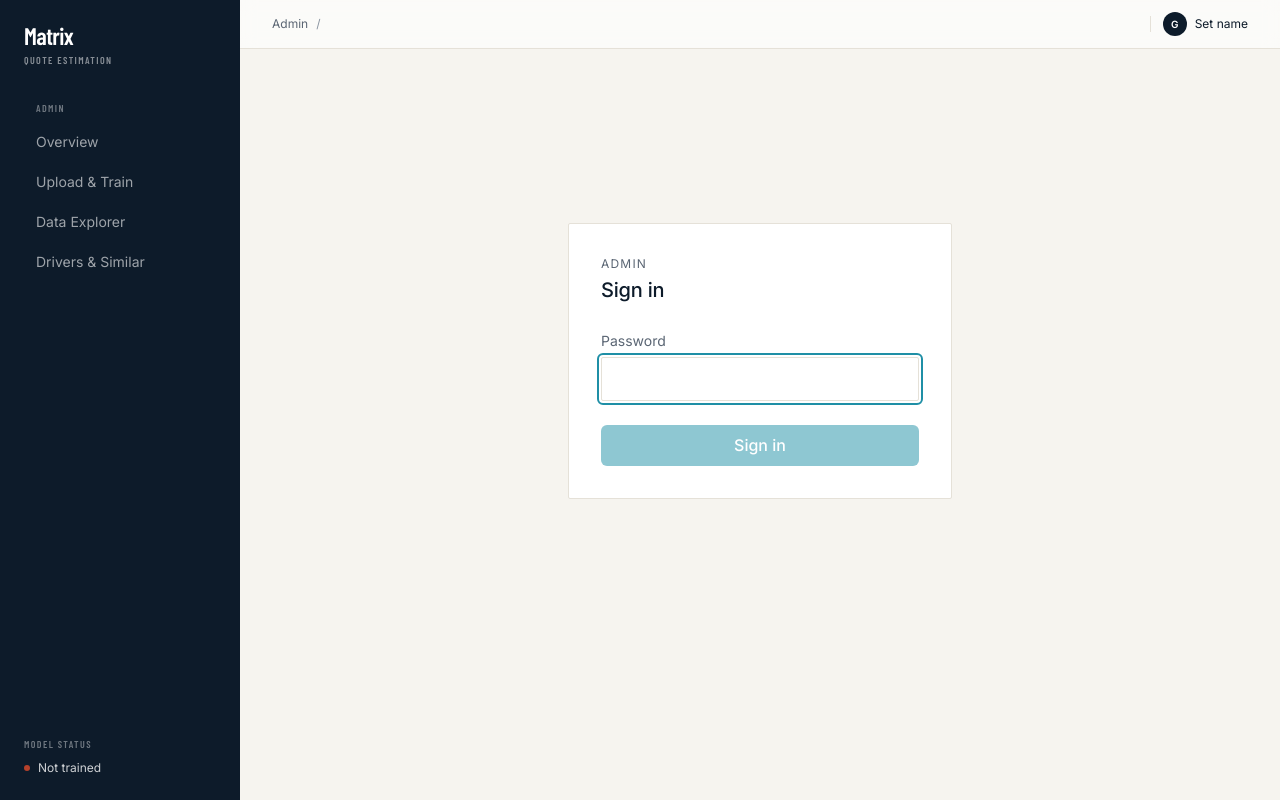
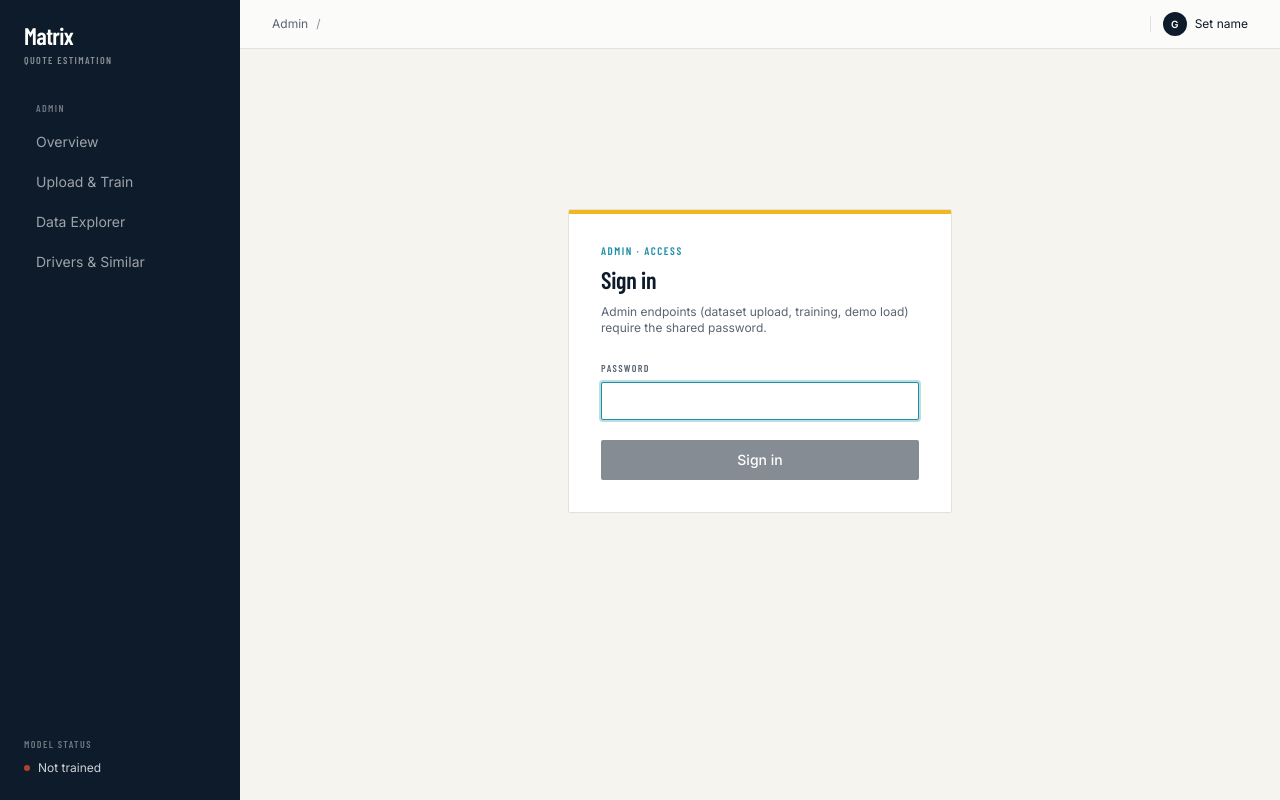
Before and after one commit to Thalfman/matrix-quote-web, a React (Vite) app in the folder frontend/: page /admin/login in a window 1280 px wide. Built offline with nearby package versions, Linux system fonts and the light colour scheme; no server answers.

Commit message:
style(admin): restyle login card with amber stripe + ink button

```diff
--- a/frontend/src/pages/AdminLogin.tsx
+++ b/frontend/src/pages/AdminLogin.tsx
@@ -31,29 +31,39 @@ export function AdminLogin() {
   }
 
   return (
-    <div className="min-h-[70vh] flex items-center justify-center">
-      <form onSubmit={onSubmit} className="card p-8 w-full max-w-sm space-y-6">
-        <div>
-          <div className="text-xs tracking-widest muted mb-1">ADMIN</div>
-          <h1 className="text-xl font-medium">Sign in</h1>
+    <div className="min-h-[70vh] flex items-center justify-center px-4">
+      <form
+        onSubmit={onSubmit}
+        className="card p-8 w-full max-w-sm relative overflow-hidden"
+      >
+        <span
+          aria-hidden="true"
+          className="absolute top-0 left-0 right-0 h-1 bg-amber"
+        />
+        <div className="mb-6">
+          <div className="eyebrow text-[11px] text-teal">Admin · access</div>
+          <h1 className="display-hero text-2xl text-ink mt-1">Sign in</h1>
+          <p className="text-xs text-muted mt-2">
+            Admin endpoints (dataset upload, training, demo load) require the shared password.
+          </p>
         </div>
-        <label className="block">
-          <span className="text-sm muted">Password</span>
+        <label className="block mb-5">
+          <span className="eyebrow text-[10px] text-muted block mb-1.5">Password</span>
           <input
             type="password"
             required
             value={password}
             onChange={(e) => setPassword(e.target.value)}
             autoFocus
-            className="mt-1 w-full rounded-md border border-border dark:border-border-dark bg-transparent px-3 py-2"
+            className="w-full rounded-sm border hairline bg-surface px-3 py-2 text-sm focus:outline-none focus:ring-2 focus:ring-teal/30 focus:border-teal"
           />
         </label>
         <button
           type="submit"
           disabled={submitting || !password}
-          className="w-full rounded-md bg-accent text-accent-foreground py-2 font-medium disabled:opacity-50"
+          className="w-full rounded-sm bg-ink text-white py-2.5 text-sm font-medium hover:bg-ink2 disabled:opacity-50 disabled:cursor-not-allowed transition-colors"
         >
-          {submitting ? "Signing in..." : "Sign in"}
+          {submitting ? "Signing in…" : "Sign in"}
         </button>
       </form>
     </div>
```
